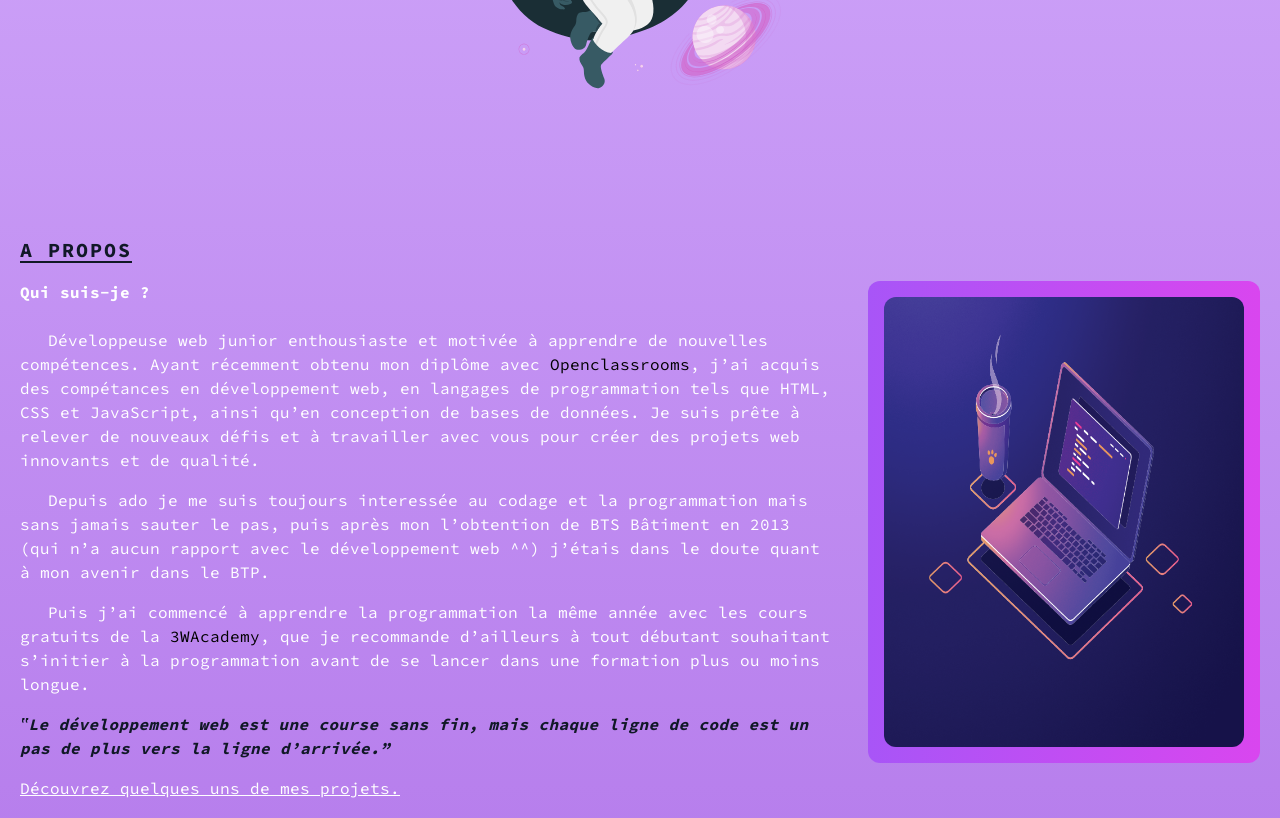
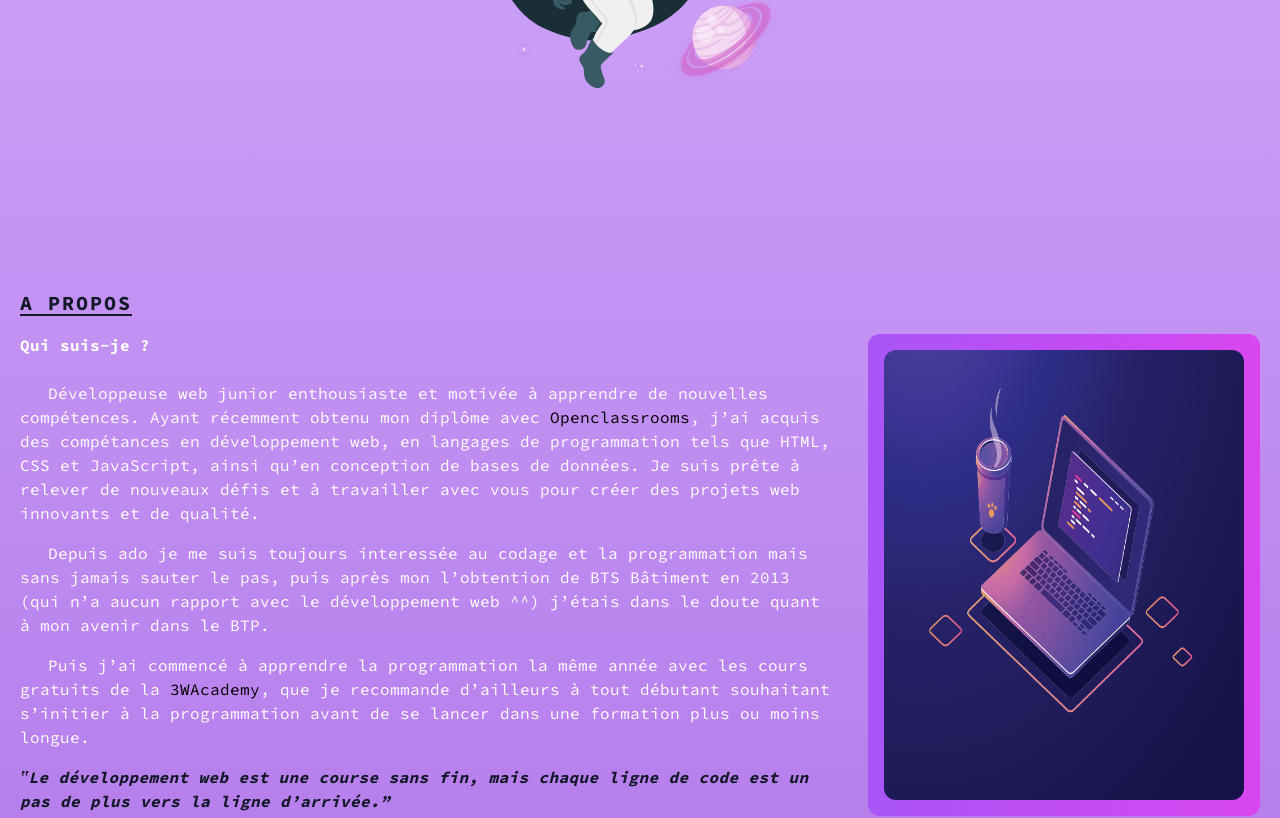
Before and after one commit to SDlevelUp/portfolio-sdlevelup, a Next.js app: page / in a window 1280 px wide. Shown: the part 600-1418 px from the top of the page. Built offline with nearby package versions, Linux system fonts and the light colour scheme.

Commit message:
changement partie about

```diff
--- a/components/About.jsx
+++ b/components/About.jsx
@@ -5,7 +5,7 @@ import AboutImg from "../public/assets/about.png";
 
 function About() {
     return (
-        <div id='about' className=' z-1 w-full md:h-screen p-2 flex items-center py-16 z-1'>
+        <div id='about' className=' z-1 w-full md:h-screen p-2 flex items-center pt-[114px] z-1 '>
             <div className='max-w-[1240px] m-auto md:grid lg:grid-cols-3 gap-8'>
                 <div className='col-span-2'>
                     <p className='uppercase text-xl tracking-widest text-gray-900 font-bold  underline underline-offset-4'>
--- a/components/Main.jsx
+++ b/components/Main.jsx
@@ -19,8 +19,8 @@ function Astronaut() {
                 src="../assets/astronaut.svg"
                 alt="Astronaut"
                 className="w-full animate-spin-slow "
-                width={400}
-                height={400}
+                width={200}
+                height={200}
             />
         </motion.div>
     );
--- a/tailwind.config.js
+++ b/tailwind.config.js
@@ -7,6 +7,7 @@ module.exports = {
   ],
   theme: {
 
+
     extend: {
     },
   },
```
